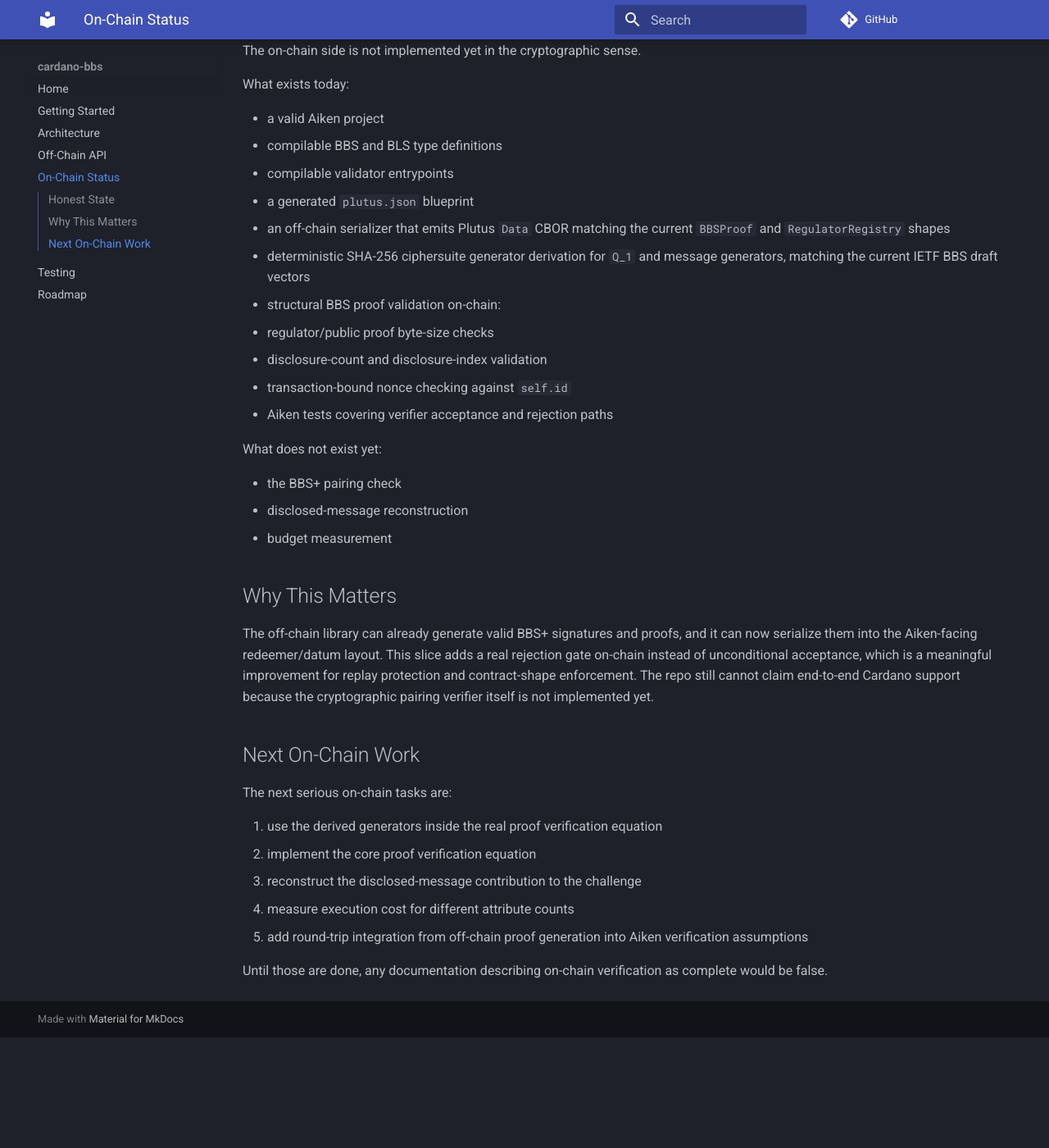
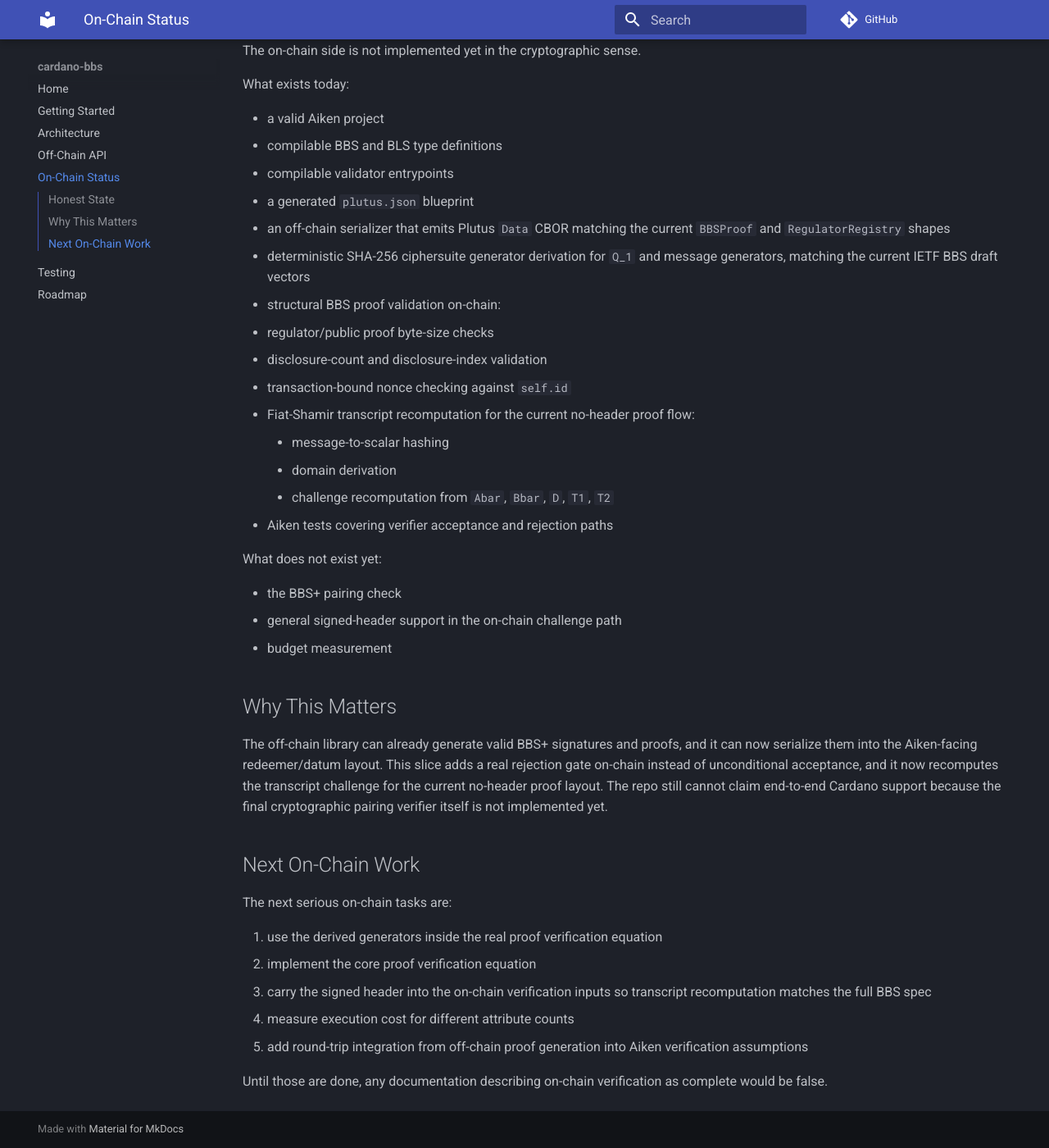
Before and after one commit to lambdasistemi/cardano-bbs, an MkDocs documentation site: the page built from docs/onchain.md, in a window 1280 px wide and 1400 px high, scrolled down 182 px. Shown: the whole window at 82% size. Built offline with MkDocs 1.6.1 and Material for MkDocs 9.7.7, drawn with Linux system fonts in a browser that asks for light colours; comment, search, counter and statistics services are not loaded; before the commit the page ends 1447 px from its top, so only the background shows below that.

Commit message:
feat: recompute BBS proof challenge on-chain

```diff
--- a/docs/onchain.md
+++ b/docs/onchain.md
@@ -16,17 +16,21 @@ What exists today:
   - regulator/public proof byte-size checks
   - disclosure-count and disclosure-index validation
   - transaction-bound nonce checking against `self.id`
+  - Fiat-Shamir transcript recomputation for the current no-header proof flow:
+    - message-to-scalar hashing
+    - domain derivation
+    - challenge recomputation from `Abar`, `Bbar`, `D`, `T1`, `T2`
 - Aiken tests covering verifier acceptance and rejection paths
 
 What does not exist yet:
 
 - the BBS+ pairing check
-- disclosed-message reconstruction
+- general signed-header support in the on-chain challenge path
 - budget measurement
 
 ## Why This Matters
 
-The off-chain library can already generate valid BBS+ signatures and proofs, and it can now serialize them into the Aiken-facing redeemer/datum layout. This slice adds a real rejection gate on-chain instead of unconditional acceptance, which is a meaningful improvement for replay protection and contract-shape enforcement. The repo still cannot claim end-to-end Cardano support because the cryptographic pairing verifier itself is not implemented yet.
+The off-chain library can already generate valid BBS+ signatures and proofs, and it can now serialize them into the Aiken-facing redeemer/datum layout. This slice adds a real rejection gate on-chain instead of unconditional acceptance, and it now recomputes the transcript challenge for the current no-header proof layout. The repo still cannot claim end-to-end Cardano support because the final cryptographic pairing verifier itself is not implemented yet.
 
 ## Next On-Chain Work
 
@@ -34,7 +38,7 @@ The next serious on-chain tasks are:
 
 1. use the derived generators inside the real proof verification equation
 2. implement the core proof verification equation
-3. reconstruct the disclosed-message contribution to the challenge
+3. carry the signed header into the on-chain verification inputs so transcript recomputation matches the full BBS spec
 4. measure execution cost for different attribute counts
 5. add round-trip integration from off-chain proof generation into Aiken verification assumptions
 
```
Also changed, not shown: 5 other files.
